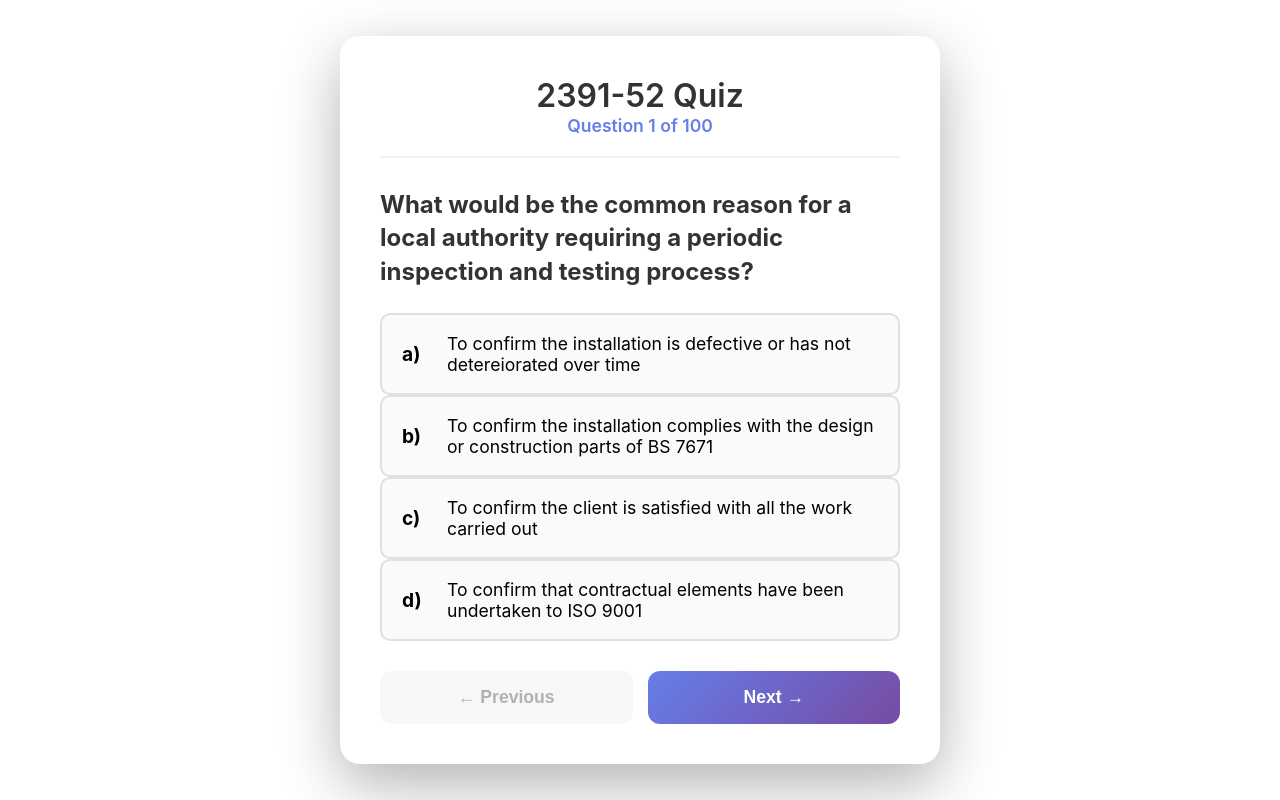
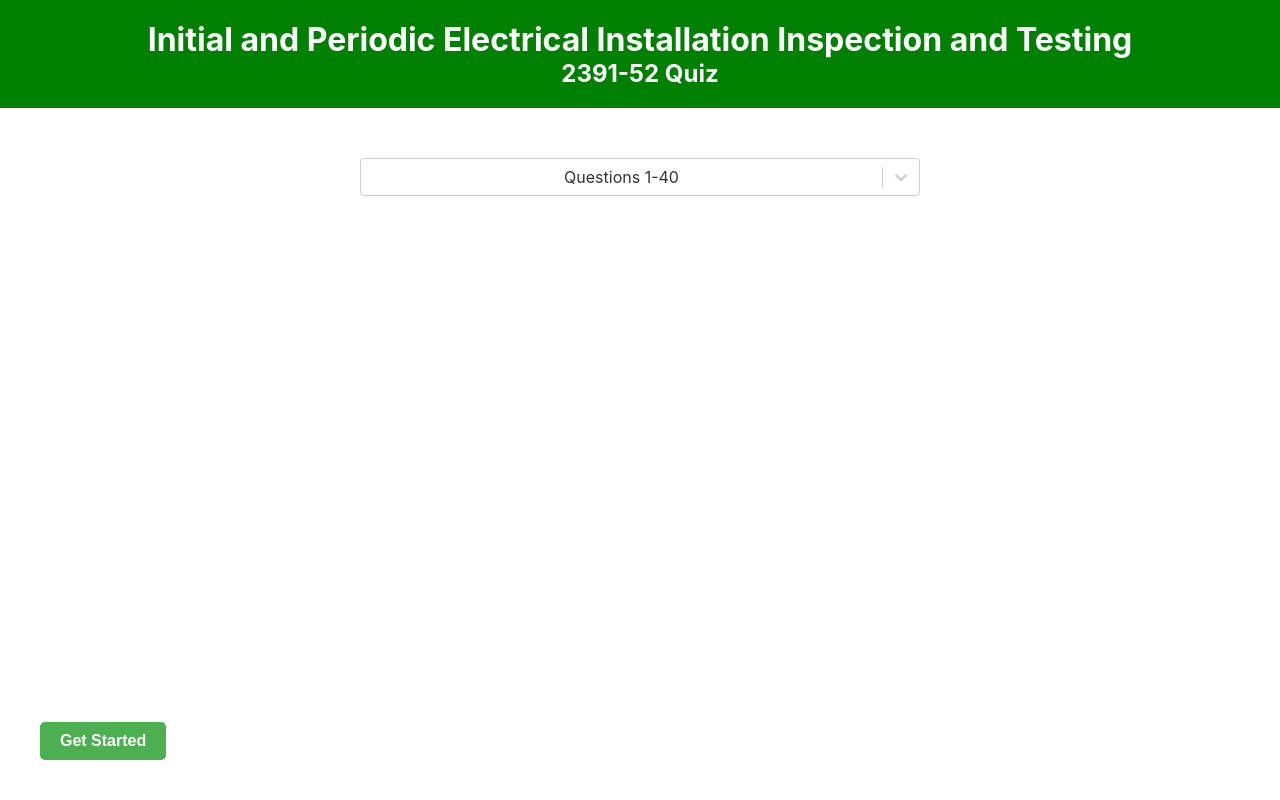
Before and after one commit to biren01/insp_test, a React (Create React App) app: page / in a window 1280 px wide. Built offline with nearby package versions, Linux system fonts and the light colour scheme.

Commit message:
adding landing page

```diff
--- a/package.json
+++ b/package.json
@@ -10,6 +10,7 @@
     "react": "^18.2.0",
     "react-dom": "^18.2.0",
     "react-scripts": "5.0.1",
+    "react-select": "^5.10.2",
     "web-vitals": "^2.1.4"
   },
   "scripts": {
--- a/src/App.css
+++ b/src/App.css
@@ -460,3 +460,10 @@ button{
     flex-direction: column;
   }
 }
+.scenario-text {
+  background-color: greenyellow;
+  padding: 15px;
+  margin-bottom: 20px;
+  border-radius: 5px;
+  font-weight: 500;
+}
--- a/src/App.js
+++ b/src/App.js
@@ -4,19 +4,37 @@ import Quiz from './components/Quiz.js';
 import Result from './components/Result.js';
 import Review from './components/Review.js';
 import { QUESTIONS } from './components/QUESTIONS.js';
+import LandingPage from './components/landing_page.jsx'
 
-const questions = QUESTIONS.map((q) => ({ ...q, question: q.Question }));
+//const questions = QUESTIONS.map((q) => ({ ...q, question: q.Question }));
 function App() {
   const [currentQuestion, setCurrentQuestion] = useState(0);
   const [answers, setAnswers] = useState({});
-  const [mode, setMode] = useState('quiz'); // 'quiz', 'result', 'review'
+  const [mode, setMode] = useState('landing'); // 'landing', 'quiz', 'result', 'review'
+  const [activeOption, setActiveOption] = useState("0-40");
   const [score, setScore] = useState(0);
+
+  // function to get initial index and last index from activeOption
+  const getQuestionRange = (option) => {
+    const [start, end] = option.split('-').map(num => parseInt(num, 10));
+    return { startIndex: start, endIndex: end };
+  };
+
+  const { startIndex, endIndex } = getQuestionRange(activeOption);
+
+  // Filter questions based on selected range
+  const questions = QUESTIONS.slice(startIndex, endIndex).map((q) => ({ ...q, question: q.Question }));
 
   const handleAnswer = (questionId, selectedOption) => {
     setAnswers(prev => ({
       ...prev,
       [questionId]: selectedOption
     }));
+  };
+
+   const goToQuiz = () => {
+    setMode('quiz');
+    //setCurrentQuestion(0); // Reset to first question when starting quiz
   };
 
   const handleNext = () => {
@@ -78,7 +96,7 @@ function App() {
       );
 
     case 'quiz':
-    default:
+
       return (
         <Quiz
           questions={questions}
@@ -89,6 +107,18 @@ function App() {
           onPrevious={handlePrevious}
         />
       );
+
+     case 'landing':
+    default:
+  return (
+    <>
+        <LandingPage activeOption={activeOption}
+         setActiveOption={setActiveOption}
+         onStarted={goToQuiz}     />
+
+
+    </>
+  );
   }
 }
 
--- a/src/components/Quiz.js
+++ b/src/components/Quiz.js
@@ -1,5 +1,5 @@
 import React from 'react';
-
+import '../App.css';
 const Quiz = ({ questions, currentQuestion, answers, onAnswer, onNext, onPrevious }) => {
   const currentQ = questions[currentQuestion];
 
@@ -13,9 +13,11 @@ const Quiz = ({ questions, currentQuestion, answers, onAnswer, onNext, onPreviou
       </header>
 
       <div className="question-container">
+        {currentQ.scenario && <div className="scenario-text">{currentQ.scenario}</div>}
         <h2 className="question-text">{currentQ.question}</h2>
 
         <div className="options-container">
+
           {currentQ.options.map(option => (
             <div
               key={option.id}
--- /dev/null
+++ b/src/components/landing_page.css
@@ -0,0 +1,45 @@
+.landing-page {
+  width: 100%;
+  display: flex;
+  flex-direction: column;
+  position: absolute;
+  top: 0;
+  left: 0;
+  min-height: 100vh;
+}
+
+.landing-page-header {
+  background-color: green;
+  color: white;
+  padding: 20px;
+  width: 100%;
+  text-align: center;
+  box-sizing: border-box;
+}
+
+.landing-page-selector {
+  margin: 30px auto;
+  padding: 20px;
+  width: 100%;
+  max-width: 600px;
+  box-sizing: border-box;
+  text-align: center;
+}
+
+.get-started-button {
+  padding: 10px 20px;
+  font-size: 16px;
+  border: none;
+  border-radius: 5px;
+  background-color: #4caf50;
+  color: white;
+  cursor: pointer;
+  transition: background-color 0.3s ease;
+  position: absolute;
+  bottom: 40px;
+  left: 40px;
+}
+
+.get-started-button:hover {
+  background-color: #45a049;
+}
--- /dev/null
+++ b/src/components/landing_page.jsx
@@ -0,0 +1,32 @@
+
+import "./landing_page.css";
+import Select from 'react-select';
+
+const optionList = [
+  { value: '0-40', label: 'Questions 1-40' },
+  { value: '40-80', label: 'Questions 41-80' },
+  { value: '80-120', label: 'Questions 81-120' }
+];
+
+const LandingPage = ({ activeOption, setActiveOption, onStarted }) => {
+  //const [lastupdated, setLastupdated] = useState("");
+
+  return (
+    <div className="landing-page">
+      <header className="landing-page-header">
+        <h1>Initial and Periodic Electrical Installation Inspection and Testing</h1>
+        <h2>2391-52 Quiz</h2>
+      </header>
+        <div className="landing-page-selector">
+          <Select
+           options={optionList}
+           onChange={(selectedOption) => setActiveOption(selectedOption?.value)}
+           value={optionList.find(options => options.value === activeOption) || null}
+           />
+        </div>
+        <button className="get-started-button" onClick={onStarted}>Get Started  </button>
+    </div>
+  );
+};
+
+export default LandingPage;
```
Also changed, not shown: 1 other file (tests, documents, lock files or other folders).
